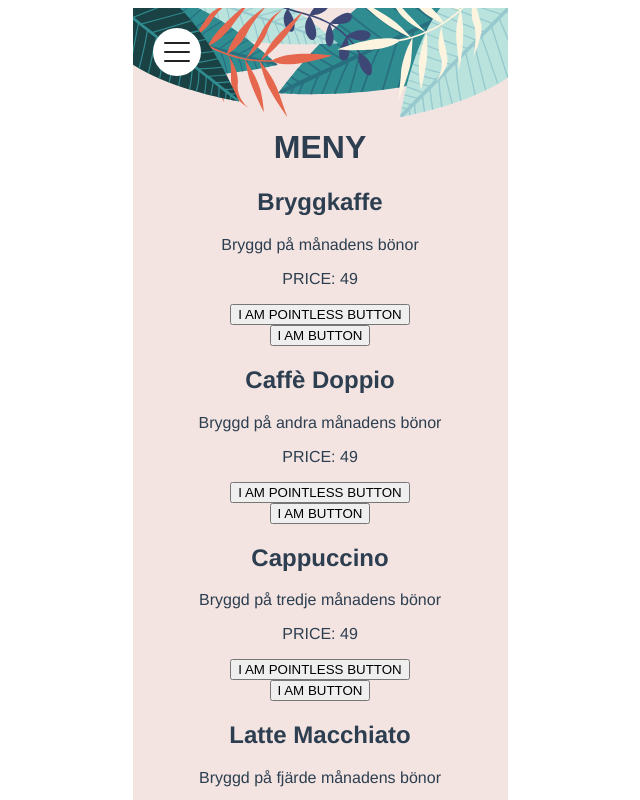
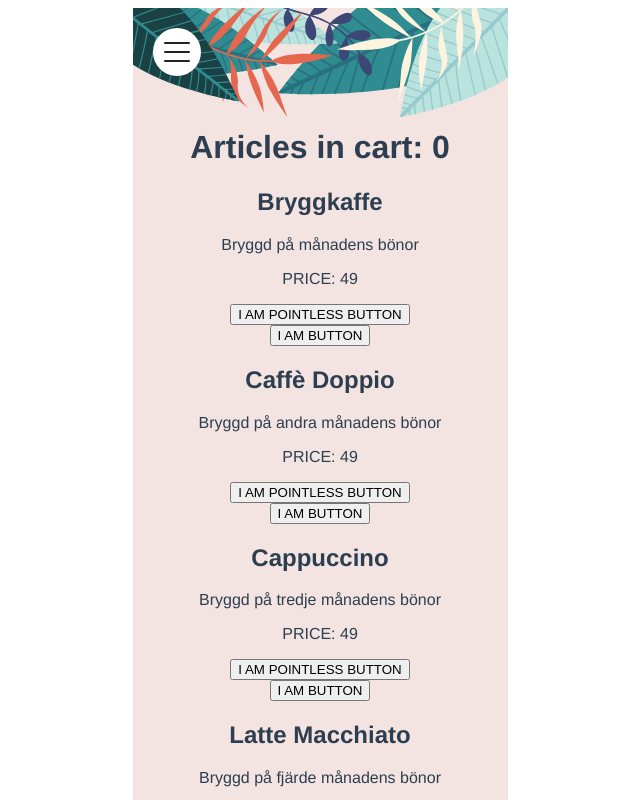
Before and after one commit to annikakubaj/Airbean, a Vue app in the folder airbean-project/: page /meny in a window 1280 px wide. Shown: the top 800 px of the page, without its empty margins (320-960 px from the left). Built offline with nearby package versions, Linux system fonts and the light colour scheme.

Commit message:
artsInCart

```diff
--- a/airbean-project/src/components/CartList.vue
+++ b/airbean-project/src/components/CartList.vue
@@ -27,7 +27,8 @@ export default {
     orderSum: function() { // hämtar orderSum från store
 
       return this.$store.getters.orderSum;
-    }
+    },
+
   },
   props: [
 
--- a/airbean-project/src/components/MenuList.vue
+++ b/airbean-project/src/components/MenuList.vue
@@ -1,11 +1,9 @@
 <template>
   <div>
-    <!--
-        JAG SKRIVER UT MENYN OCH GÖR MenuItems KLICKBARA
-        ALLA SMARTA FUNCTIONER ETC SKÖTS I MenuList
-    -->
 
-    <h1>MENY</h1>
+    <!-- Visar hur många artiklar som ligger i cart -->
+
+    <h1>Articles in cart: {{articlesInCart}}</h1>
 
     <!-- PRINTAR UT MENYN -->
     <div v-for="art in articles"  v-bind:key="art.id">
@@ -15,7 +13,7 @@
 
         <!-- Skriver in datan i MenuItem, oh skriver ut MenuItem -->
         <MenuItem v-bind:menuItemData="art"/>
-        <!-- <MenuItem v-bind:menuItemData="art" v-if="awesome"/>   FRIDA -->
+
         <button v-on:click="addToCart(art)">I AM BUTTON</button>
       </div>
     </div>
@@ -25,12 +23,6 @@
 
 <script>
 
-  // GJORT:
-  // XXX Amount XXX
-  // XXX Ge nytt ID till varje art som läggs i Cart XXX
-  // XXX Så att Cart inte får dubbla IDn och börjar jiddra XXX
-  // XXX Gör så att amount ökar, istället för att nya läggs till i cart, när man kör addToCart
-  // XXX orderSum XXX
 
   // PLAN:
   // Visa upp cartItem.amount i menyn.
@@ -43,25 +35,22 @@ import MenuItem from '@/components/MenuItem.vue'
 
 export default {
 
-//  data: function(){
-//    return {
-
-//      awesome: true // FRIDA
-//    }
-//  },
   computed: {
 
     articles: function(){ // Hämtar menyn från Store
 
       return this.$store.state.articles;
-    }
+    },
+    articlesInCart: function() { // hämtar orderSum från store
+
+      return this.$store.getters.articlesInCart;
+    },
   },
   methods: {
 
     addToCart(art) { // Ber Store köra metoden "addToCart" och skickar med ID på artikeln som ska läggas in
 
       this.$store.commit('addToCart', art.id)
-      // this.awesome = false
     }
   },
   components: {
--- a/airbean-project/src/store/index.js
+++ b/airbean-project/src/store/index.js
@@ -74,7 +74,17 @@ export default new Vuex.Store({
   },
 
   getters: { // Getters funkar som computed properites fast i store
+    articlesInCart: function(state){
 
+      let sum = 0
+
+      state.cart.forEach(art => { // Loopar igenom cart ("art" är den specifika artikel som loopen tittar för tillfället)
+
+        sum += art.amount // räknar ihop antalet artiklar
+      });
+
+      return sum;
+    },
     orderSum: function(state){ // <----- orderSum. Just nu hämtas den i CartList.
 
       let sum = 0
```
